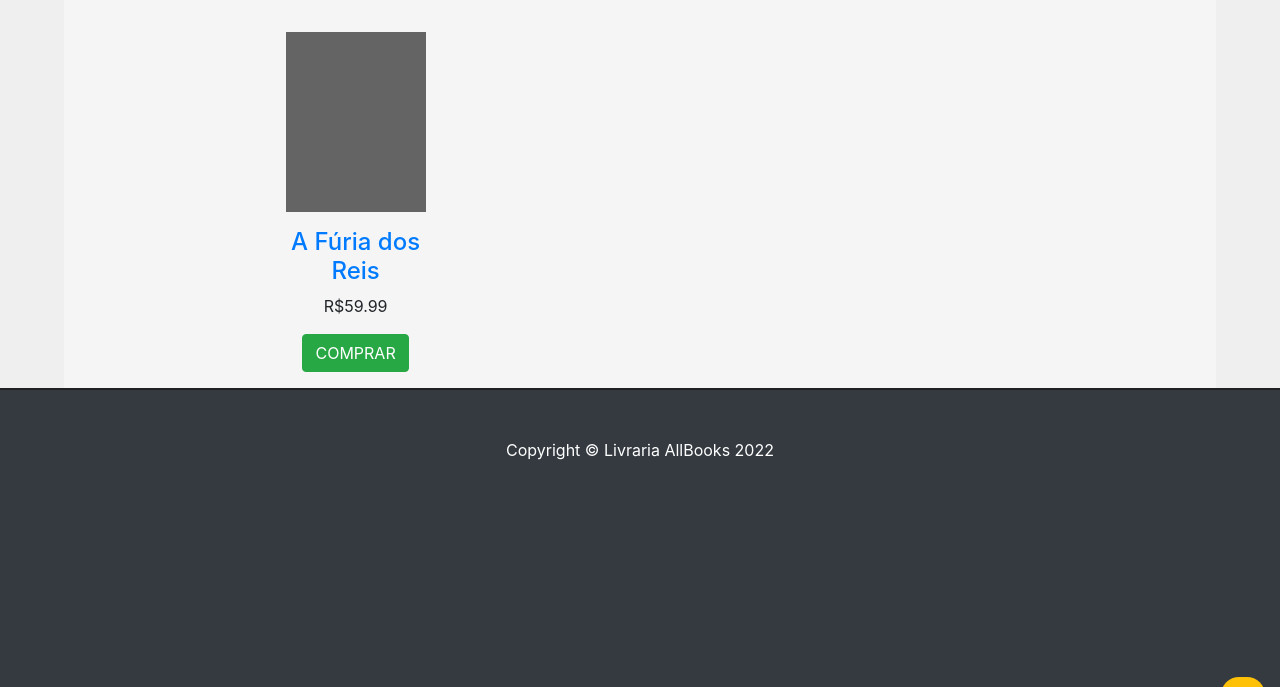
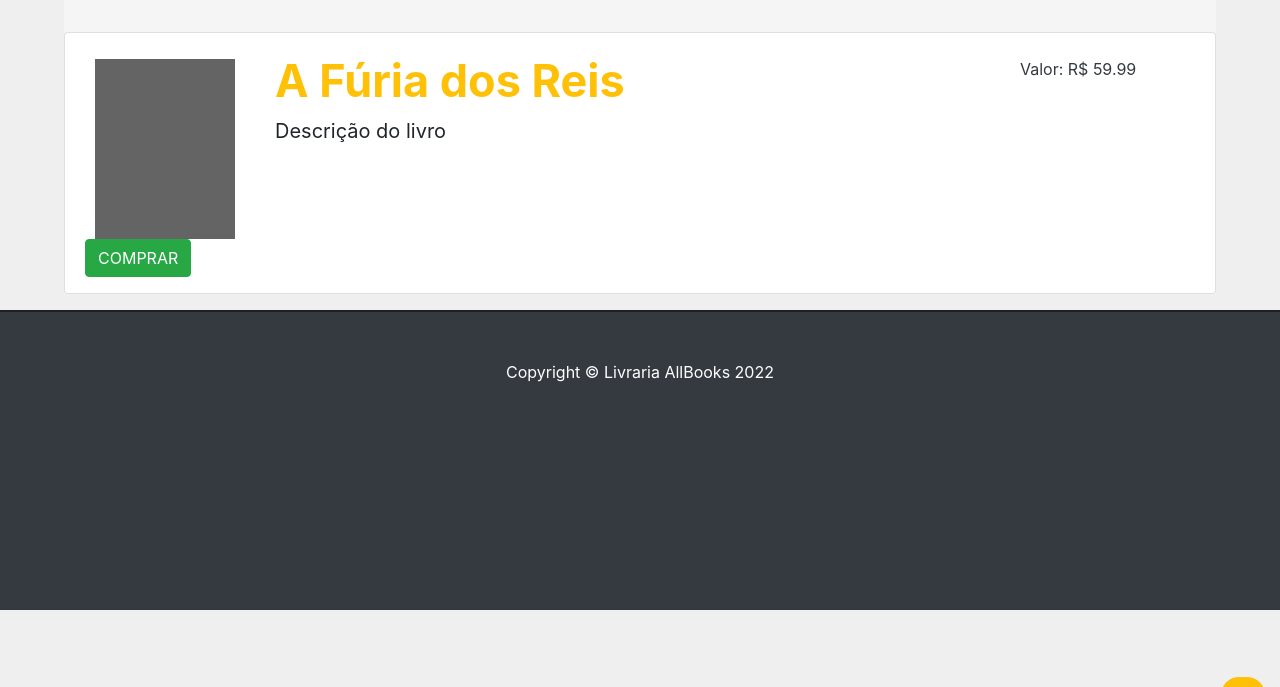
Before and after one commit to acarolinabessa/livraria-allbooks, a Django app: page /livro/all in a window 1280 px wide. Shown: the part 72-759 px from the top of the page. Run offline with Django 4.2, Linux system fonts and the light colour scheme; data comes from the database, SQL or seed files in the repository; parts of the project's set-up code (start-up, migrations or seed data) failed here and were passed over; some libraries are stand-ins or nearby versions.

Commit message:
visualização da lista de livros

```diff
--- a/livros/templates/usuario/livro-list.html
+++ b/livros/templates/usuario/livro-list.html
@@ -23,24 +23,33 @@
   </header>
   <div class="livros-container">
     <!-- <div class="owl-carousel owl-theme"> -->
-    <div class="livro-div">
-      <div class="lista-horizontal">
-        <ul>
+      <ul class="list-group mb-3">
           {% for livro in livros %}
           {% if livro.quantidade_em_estoque != 0 %}
-          <li>
-            <a href="/livro/{{livro.id}}">
-              <div class="livro">
-                {{ livro.imagem }}
+          <li class="list-group-item py-3">
+            <div class="row g-3">
+              <div class="col-4 col-md-3 col-lg-2">
+                <a href="/livro/{{livro.id}}">
+                  <div class="livro-carrinho">
+                    <p></p>
+                  </div>
+                </a>
               </div>
-            </a>
-            <span><a href="/livro/{{livro.id}}">
-                <h4>{{ livro.titulo }}</h4>
-              </a></span>
-            <p>R${{ livro.valor }}</p>
-            <a href="{% url 'comprar_livros' livro.id %}">
-              <button type="submit" class="btn btn-success">COMPRAR</button>
-            </a>
+              <div class="col-8 col-md-9 col-lg-7 col-xl-8 text-left aling-self-center">
+              <a href="/livro/{{livro.id}}">
+                <h4 class="titulo-livro-carrinho">{{ livro.titulo }}</h4>
+              </a>
+              <p class="descricao-livro-carrinho">{{ livro.descricao }}</p>
+              </div>
+              <div class="text-right mt-2">
+                  <span class="text-dark">Valor: <span>R$ {{ livro.valor }}</span> </span>
+              </div>
+              <div class="text-left col-md-1">
+                <a href="{% url 'comprar_livros' livro.id %}">
+                  <button type="submit" class="btn btn-success">COMPRAR</button>
+                </a>
+              </div>
+
           </li>
           {% endif %}
           {% endfor %}
```
